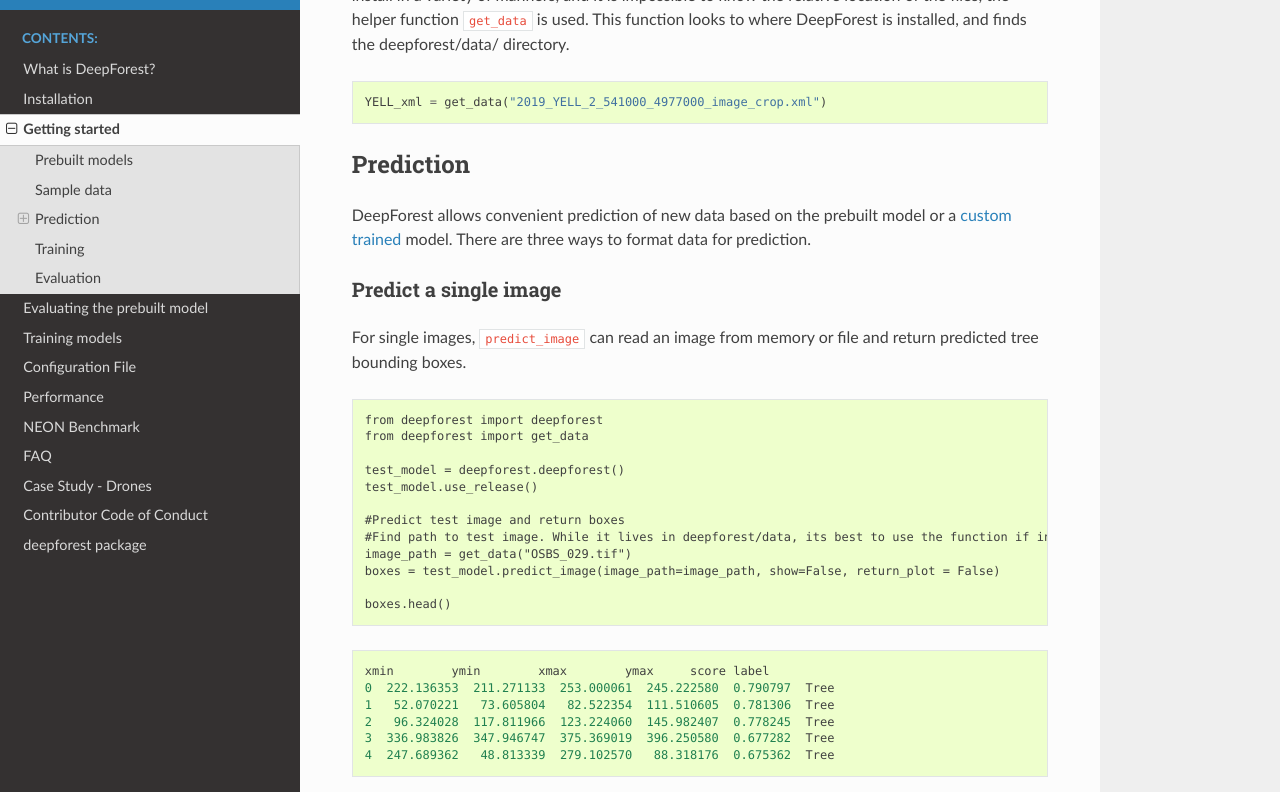
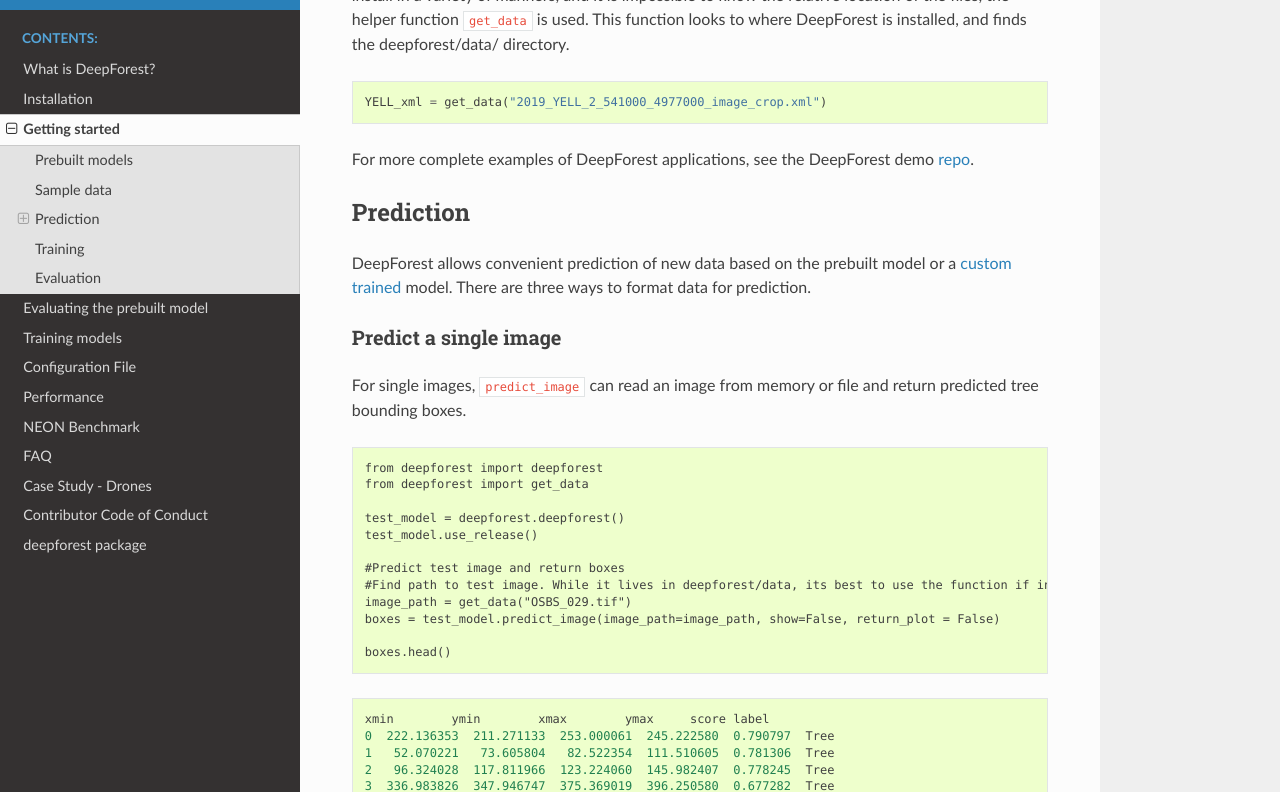
Before and after one commit to weecology/DeepForest, a Sphinx documentation site: the page built from docs/getting_started.md, in a window 1280 px wide and 900 px high, scrolled down 816 px, cut to the strip 108-900 px from the top of the window. Built offline with Sphinx 7.4.7 and the Read the Docs theme 2.0.0, drawn with Linux system fonts in a browser that asks for light colours; pages that are not in the unit, such as notebooks, are missing from menus.

Commit message:
update docs

````diff
--- a/docs/getting_started.md
+++ b/docs/getting_started.md
@@ -16,6 +16,8 @@ DeepForest comes with a small set of sample data to help run the docs examples.
 ```
 YELL_xml = get_data("2019_YELL_2_541000_4977000_image_crop.xml")
 ```
+
+For more complete examples of DeepForest applications, see the DeepForest demo [repo](https://github.com/weecology/DeepForest_demos/).
 
 ## Prediction
 
````
